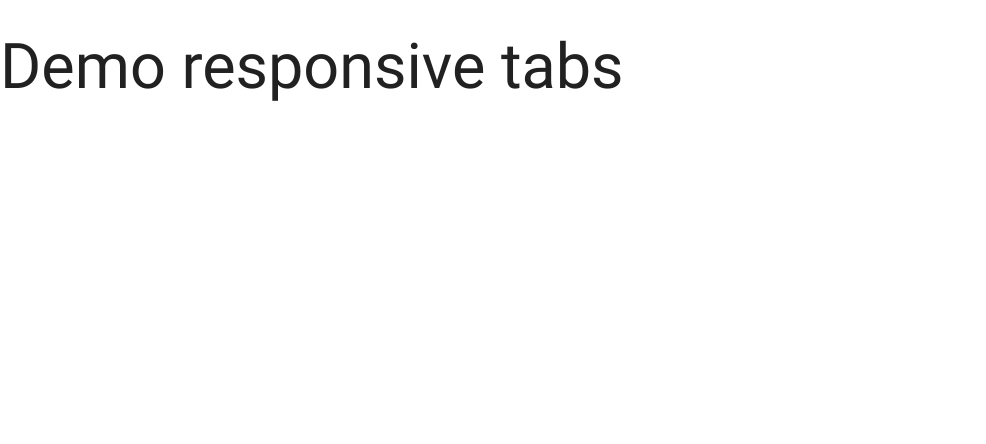
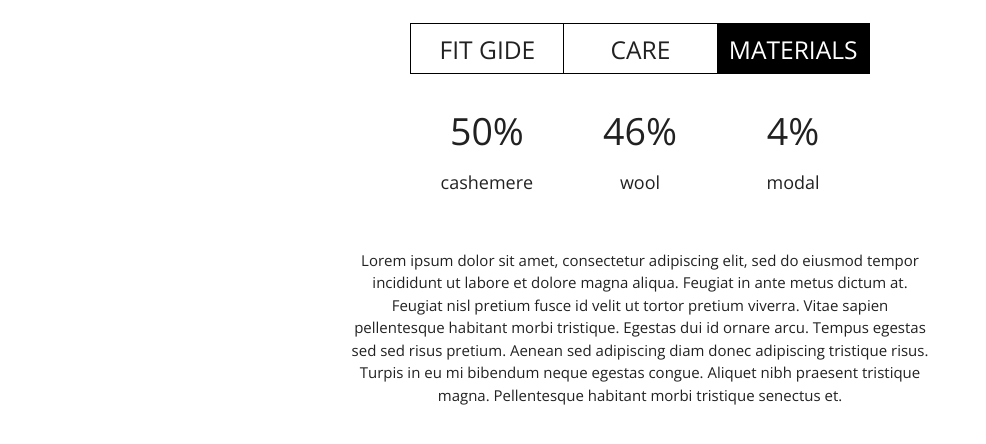
Before and after one commit to ChrisZeag1/gulp-local, a website: page app/index.html in a window 1280 px wide. Shown: the whole page, without its empty margins (0-986 px from the left). Drawn offline with nearby package versions, Linux system fonts and the light colour scheme.

Commit message:
markup completed

```diff
--- a/app/index.html
+++ b/app/index.html
@@ -2,9 +2,42 @@
 <html>
 <head>
   <title>SDG</title>
+  <meta name="viewport" content="width=device-width, initial-scale=1.0">
   <link rel="stylesheet" type="text/css" href="./css/main.css">
 </head>
-<body>
-<h1>Demo responsive tabs</h1>
+<body class="container">
+  <section class="tbs-main">
+    <ul class="row  Global __tc">
+      <li rel="tab1" class="Tab push-m3 col m2 s12 Global __tc">
+        <h5>Fit gide</h5>
+      </li>
+      <li rel="tab2" class="Tab push-m3 col m2 s12 active Global __tc">
+        <h5>Care</h5>
+      </li>
+            <li rel="tab2" class="Tab __active push-m3 col m2 s12 Global __tc">
+        <h5>Materials</h5>
+      </li>
+    </ul>
+    <div id="tab3" class="Tab-container" >
+      <div class="row Global __tc">
+        <div class="push-m3 col m2 Block-tb">
+          <h6>50%</h6>
+          <p>cashemere</p>
+        </div>
+        <div class="push-m3 col m2 Block-tb">
+          <h6>46%</h6>
+          <p>wool</p>
+        </div>
+        <div class="push-m3 col m2 Block-tb">
+          <h6>4%</h6>
+          <p>modal</p>
+        </div>
+      </div>
+    </div>
+    <div class="row Global __tc">
+    <p class="push-s2 col s8">Lorem ipsum dolor sit amet, consectetur adipiscing elit, sed do eiusmod tempor incididunt ut labore et dolore magna aliqua. Feugiat in ante metus dictum at. Feugiat nisl pretium fusce id velit ut tortor pretium viverra. Vitae sapien pellentesque habitant morbi tristique. Egestas dui id ornare arcu. Tempus egestas sed sed risus pretium. Aenean sed adipiscing diam donec adipiscing tristique risus. Turpis in eu mi bibendum neque egestas congue. Aliquet nibh praesent tristique magna. Pellentesque habitant morbi tristique senectus et.</p>
+    </div>
+  </section>
+
 </body>
 </html>
--- /dev/null
+++ b/app/scss/fonts.scss
@@ -0,0 +1,3 @@
+h1, h2, h3, h4, h5, h6, div, p, a, li, label {
+  font-family: 'Open Sans', sans-serif;
+}
--- /dev/null
+++ b/app/scss/global.scss
@@ -0,0 +1,15 @@
+.Global {
+
+  &.__tc {
+    text-align: center;
+  }
+
+  &.__bc {
+    display: flex;
+
+    * {
+      margin: auto;
+    }
+
+  }
+}
--- a/app/scss/main.scss
+++ b/app/scss/main.scss
@@ -1,3 +1,5 @@
 @import url('https://fonts.googleapis.com/css?family=Open+Sans');
 @import url('https://cdnjs.cloudflare.com/ajax/libs/materialize/0.100.2/css/materialize.min.css');
-//@import 'variables.scss';
+@import 'fonts.scss';
+@import 'global.scss';
+@import 'tabs.scss';
--- /dev/null
+++ b/app/scss/tabs.scss
@@ -0,0 +1,35 @@
+.tbs-main {
+
+  .Tab {
+    text-transform: uppercase;
+    margin: 8px 0;
+    border: 1px solid black;
+
+    &:nth-child(1), &:nth-child(2){
+      border-right: none;
+    }
+
+    &.__active {
+      background-color: black;
+      color: white;
+    }
+
+  }
+
+  .Tab-container {
+
+  }
+
+}
+
+.Block-tb {
+
+  h6 {
+    font-size: 2.5rem;
+  }
+
+  p {
+    font-size: 1.2rem;
+  }
+
+}
```
Also changed, not shown: app/css/fonts.css (added), app/css/global.css (added), app/css/main.css, app/css/tabs.css (added), css/main.css (deleted).
